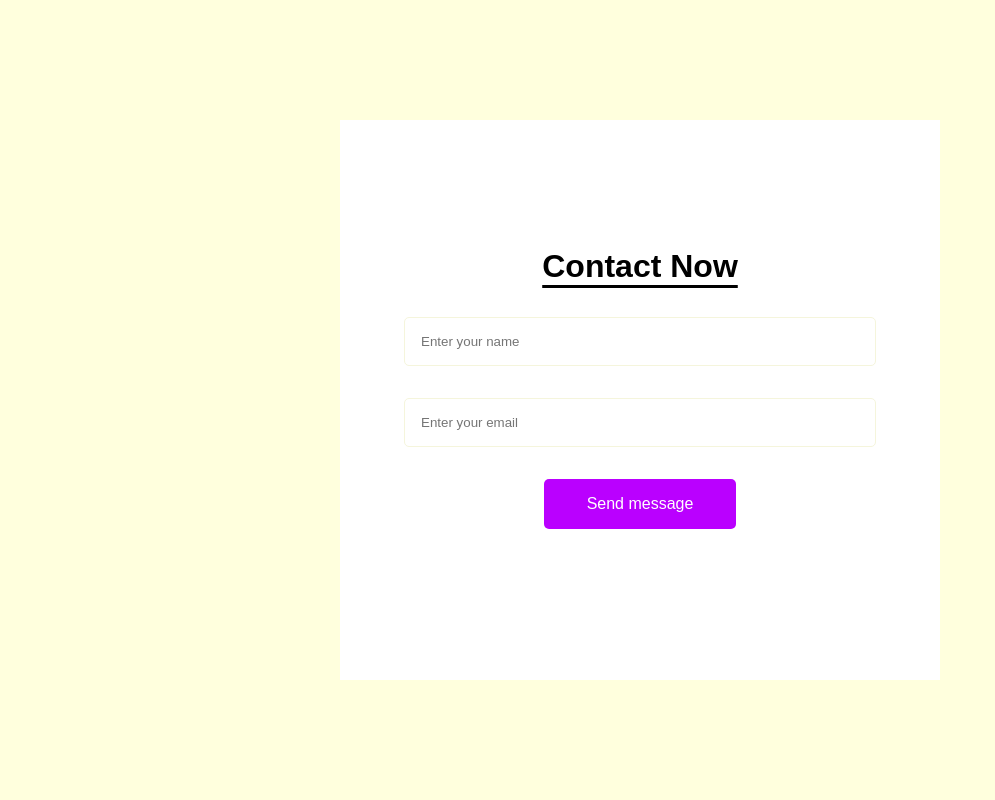
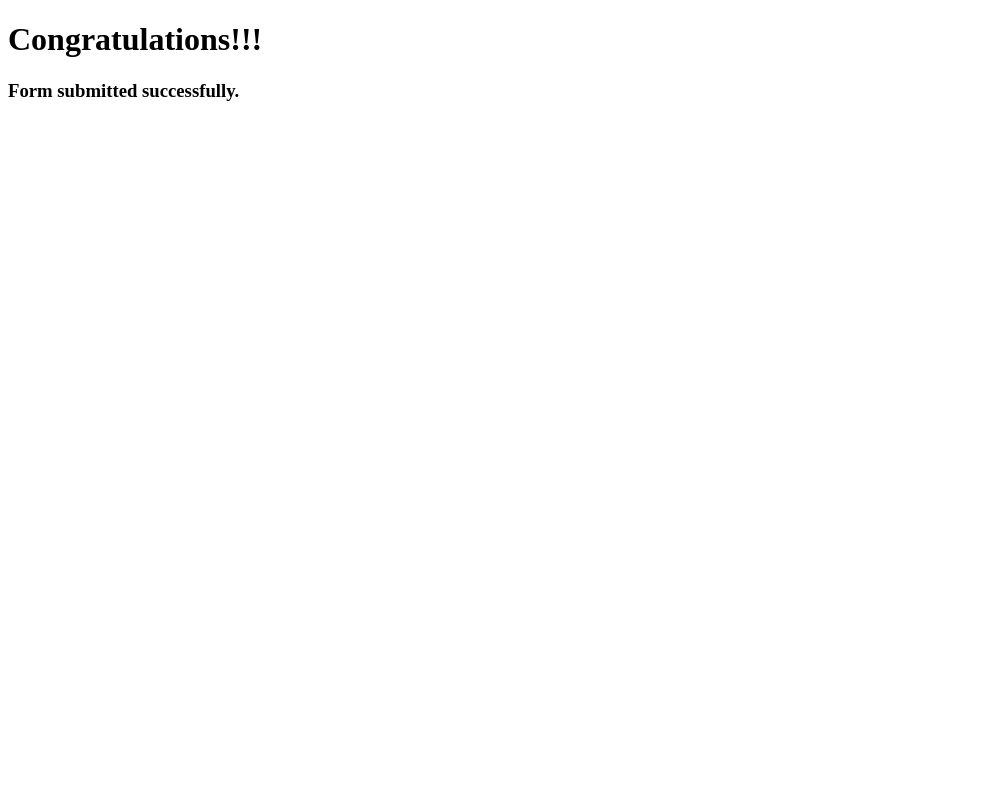
Before and after one commit to Ankitsharma991/BackendLearning, a Node server app: page / in a window 1280 px wide. Shown: the whole page, without its empty margins (0-995 px from the left). Run offline with Node 20, Linux system fonts and the light colour scheme.

Commit message:
updating changes

```diff
--- a/NodeJs/index2.js
+++ b/NodeJs/index2.js
@@ -2,15 +2,21 @@ const express = require("express");
 const app = express();
 const path = require("path");
 
+// Using middle wares
 // express.static("./public");
-// app.use(express.static(path.join(path.resolve(), "public")));
+app.use(express.static(path.join(path.resolve(), "public")));
 // console.log(path.join(path.resolve(), "public"));
+
+app.use(express.urlencoded({ extended: true }));
 
 app.set("view engine", "ejs"); // setting up view engine
 app.get("/", (req, res) => {
   res.render("form", { myName: "Ankit Sharma" });
 });
-
+app.post("/", (req, res) => {
+  console.log(req.body);
+  users.push({ username: req.body.name, email: req.body.email });
+});
 app.listen(5500, () => {
   console.log("Server is working");
 });
--- a/NodeJs/public/index.html
+++ b/NodeJs/public/index.html
@@ -7,7 +7,7 @@
     <title>Document</title>
   </head>
   <body>
-    <p>Static file Example</p>
-    <h2>Nice!!! Nice!!! Nice!!!</h2>
+    <h1>Congratulations!!!</h1>
+    <h3>Form submitted successfully.</h3>
   </body>
 </html>
--- a/NodeJs/views/form.ejs
+++ b/NodeJs/views/form.ejs
@@ -5,11 +5,63 @@
     <meta http-equiv="X-UA-Compatible" content="IE=edge" />
     <meta name="viewport" content="width=device-width, initial-scale=1.0" />
     <title>Home</title>
-    <link rel="stylesheet" href="styles.css" />
+    <!-- <link rel="stylesheet" href="styles.css" /> -->
+    <style>
+      * {
+        margin: 0;
+        padding: 0;
+        box-sizing: border-box;
+      }
+
+      main {
+        background-color: rgb(255, 255, 221);
+        height: 100vh;
+        display: grid;
+        place-items: center;
+      }
+
+      form {
+        background-color: white;
+        display: flex;
+        flex-direction: column;
+        gap: 2rem;
+        max-width: 600px;
+        width: 100%;
+        height: 70%;
+        margin: auto;
+        padding: 8rem 4rem;
+      }
+
+      h1 {
+        font-family: sans-serif;
+        text-align: center;
+        text-decoration: underline;
+        text-underline-offset: 8px;
+      }
+
+      input {
+        padding: 1rem;
+        outline: none;
+        border: 1px solid beige;
+        border-radius: 5px;
+      }
+
+      button {
+        background-color: rgb(186, 0, 255);
+        border-radius: 5px;
+        width: 12rem;
+        color: white;
+        align-self: center;
+        font: 400 1rem sans-serif;
+        border: none;
+        cursor: pointer;
+        padding: 1rem 2rem;
+      }
+    </style>
   </head>
   <body>
     <main>
-      <form>
+      <form method="get" action="/">
         <h1>Contact Now</h1>
         <input
           type="text"
```
